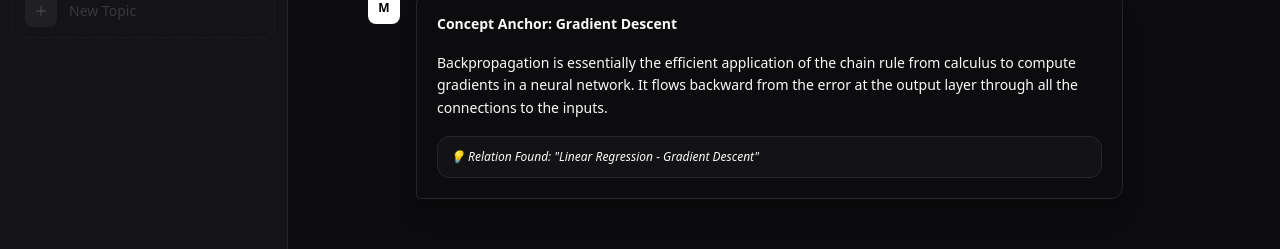
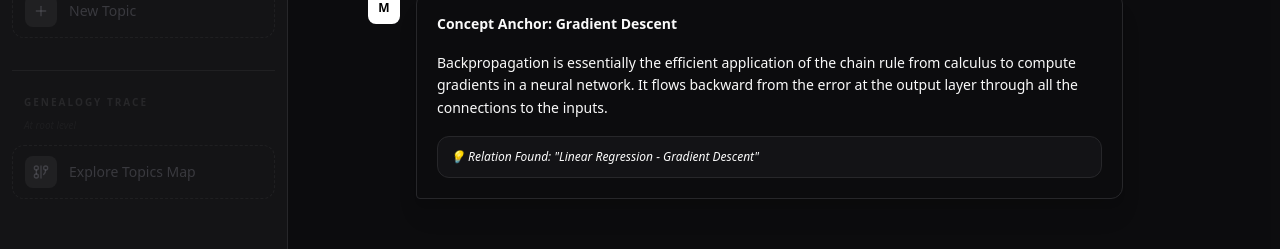
Before and after one commit to mugrichart/mindmap, a Next.js app in the folder client/: page /chats in a window 1280 px wide. Shown: the part 191-440 px from the top of the page. Built offline with nearby package versions, Linux system fonts and the light colour scheme.

Commit message:
feat(sidebar): add topics map

```diff
--- a/client/src/app/chats/page.tsx
+++ b/client/src/app/chats/page.tsx
@@ -3,14 +3,71 @@
 import { useState } from "react";
 import Sidebar from "@/components/Sidebar";
 import ChatInterface from "@/components/ChatInterface";
+import TopicsMap from "@/components/TopicsMap";
+import { MOCK_DATA } from "@/lib/data";
 
 export default function ChatPage() {
     const [sidebarOpen, setSidebarOpen] = useState(true);
+    const [navigationStack, setNavigationStack] = useState<any[]>([]);
+    const [isMapOpen, setIsMapOpen] = useState(false);
+
+    const handleFolderClick = (node: any) => {
+        setNavigationStack([...navigationStack, node]);
+    };
+
+    const handleBack = () => {
+        setNavigationStack(navigationStack.slice(0, -1));
+    };
+
+    const handleSetStack = (newStack: any[]) => {
+        setNavigationStack(newStack);
+    };
+
+    const handleMapNavigate = (newStack: any[]) => {
+        setNavigationStack(newStack);
+        setIsMapOpen(false);
+    };
 
     return (
-        <div className="flex bg-background h-screen overflow-hidden text-foreground selection:bg-primary/30">
-            <Sidebar isOpen={sidebarOpen} />
+        <div className="flex bg-background h-screen overflow-hidden text-foreground selection:bg-primary/30 relative">
+            <Sidebar
+                isOpen={sidebarOpen}
+                navigationStack={navigationStack}
+                onFolderClick={handleFolderClick}
+                onBack={handleBack}
+                onSetStack={handleSetStack}
+                onShowMap={() => setIsMapOpen(true)}
+            />
             <ChatInterface onToggleSidebar={() => setSidebarOpen(!sidebarOpen)} />
+
+            {isMapOpen && (
+                <div className="fixed inset-0 z-50 bg-background/95 backdrop-blur-2xl flex items-center justify-center p-6 sm:p-12 animate-in fade-in duration-300">
+                    <div className="bg-card w-full h-full rounded-[2.5rem] border border-secondary shadow-[0_0_80px_rgba(0,0,0,0.5)] relative overflow-hidden flex flex-col scale-in-center animate-in duration-500">
+                        <div className="p-10 border-b border-white/5 flex items-center justify-between">
+                            <div>
+                                <h2 className="text-3xl font-bold text-heading tracking-tight">Topics map</h2>
+                                <p className="text-[10px] text-foreground/40 uppercase tracking-[0.3em] font-bold mt-2">Spatial Knowledge genealogy</p>
+                            </div>
+                            <button
+                                onClick={() => setIsMapOpen(false)}
+                                className="px-8 py-3 rounded-full bg-white text-black font-bold text-sm hover:scale-105 active:scale-95 transition-all shadow-xl"
+                            >
+                                Resume Mapping
+                            </button>
+                        </div>
+                        <div className="flex-1 overflow-auto custom-scrollbar">
+                            <TopicsMap
+                                data={MOCK_DATA}
+                                currentStack={navigationStack}
+                                onNavigate={handleMapNavigate}
+                            />
+                        </div>
+                        <div className="p-6 bg-white/2 border-t border-white/5 flex justify-center italic text-[10px] text-foreground/30 uppercase tracking-widest font-medium">
+                            Click any node to navigate instantly
+                        </div>
+                    </div>
+                </div>
+            )}
         </div>
     );
 }
--- a/client/src/components/Sidebar.tsx
+++ b/client/src/components/Sidebar.tsx
@@ -1,76 +1,35 @@
 "use client";
 
 import { useState } from "react";
-import { ChevronRight, Folder, MessageSquare, Plus } from "lucide-react";
+import { ChevronRight, Folder, MessageSquare, Plus, GitGraph } from "lucide-react";
 
-interface Node {
-    id: string;
-    label: string;
-    type: "folder" | "chat";
-    children?: Node[];
-}
-
-const MOCK_DATA: Node[] = [
-    {
-        id: "1",
-        label: "Artificial Intelligence",
-        type: "folder",
-        children: [
-            {
-                id: "1-1",
-                label: "Machine Learning",
-                type: "folder",
-                children: [
-                    { id: "1-1-1", label: "Supervised Learning", type: "chat" },
-                    { id: "1-1-2", label: "Unsupervised Learning", type: "chat" },
-                    {
-                        id: "1-1-3",
-                        label: "Neural Networks",
-                        type: "folder",
-                        children: [
-                            { id: "1-1-3-1", label: "Backpropagation", type: "chat" },
-                            { id: "1-1-3-2", label: "Transformers", type: "chat" }
-                        ]
-                    }
-                ]
-            },
-            { id: "1-2", label: "Natural Language Processing", type: "chat" }
-        ]
-    },
-    {
-        id: "2",
-        label: "Economics",
-        type: "folder",
-        children: [
-            {
-                id: "2-1",
-                label: "Microeconomics",
-                type: "folder",
-                children: [
-                    { id: "2-1-1", label: "Supply and Demand", type: "chat" },
-                    { id: "2-1-2", label: "Consumer Theory", type: "chat" }
-                ]
-            },
-            { id: "2-2", label: "Macroeconomics", type: "chat" }
-        ]
-    }
-];
+import { Node, MOCK_DATA } from "@/lib/data";
 
 interface SidebarProps {
     isOpen: boolean;
+    navigationStack: Node[];
+    onFolderClick: (node: Node) => void;
+    onBack: () => void;
+    onSetStack: (stack: Node[]) => void;
+    onShowMap: () => void;
 }
 
-export default function Sidebar({ isOpen }: SidebarProps) {
-    const [navigationStack, setNavigationStack] = useState<Node[]>([]);
-
+export default function Sidebar({
+    isOpen,
+    navigationStack,
+    onFolderClick,
+    onBack,
+    onSetStack,
+    onShowMap
+}: SidebarProps) {
     const handleFolderClick = (node: Node) => {
         if (node.type === "folder") {
-            setNavigationStack([...navigationStack, node]);
+            onFolderClick(node);
         }
     };
 
     const goBack = () => {
-        setNavigationStack(navigationStack.slice(0, -1));
+        onBack();
     };
 
     const currentLevel = navigationStack.length > 0
@@ -88,6 +47,7 @@ export default function Sidebar({ isOpen }: SidebarProps) {
         >
 
             <div className="flex-1 overflow-y-auto px-3 pt-6 space-y-1">
+
                 {/* Active Topic Indicator - Only show if in a sub-level */}
                 {navigationStack.length > 0 && (
                     <div className="px-3 py-4 mb-2 rounded-xl bg-secondary/20 border border-secondary transition-colors whitespace-nowrap">
@@ -141,6 +101,41 @@ export default function Sidebar({ isOpen }: SidebarProps) {
                             {navigationStack.length === 0 ? "New Topic" : "New Subtopic"}
                         </span>
                     </button>
+
+                    <div className="mt-8 pt-6 border-t border-white/5 space-y-3">
+                        <div className="px-3">
+                            <p className="text-[10px] font-bold text-foreground/20 uppercase tracking-[0.2em]">Genealogy Trace</p>
+                            {navigationStack.length > 0 ? (
+                                <div className="flex items-center gap-1 mt-2 flex-wrap max-w-full overflow-hidden">
+                                    {navigationStack.map((node, i) => (
+                                        <div key={node.id} className="flex items-center gap-1">
+                                            <span
+                                                className="text-[10px] text-foreground/30 hover:text-foreground/60 cursor-pointer transition-colors max-w-[80px] truncate"
+                                                onClick={() => onSetStack(navigationStack.slice(0, i + 1))}
+                                            >
+                                                {node.label}
+                                            </span>
+                                            {i < navigationStack.length - 1 && <ChevronRight size={10} className="text-foreground/20" />}
+                                        </div>
+                                    ))}
+                                </div>
+                            ) : (
+                                <p className="text-[10px] text-foreground/10 italic mt-2">At root level</p>
+                            )}
+                        </div>
+
+                        <button
+                            onClick={onShowMap}
+                            className="flex items-center gap-3 w-full px-3 py-2.5 rounded-xl hover:bg-white/5 transition-all group border border-dashed border-white/5 whitespace-nowrap"
+                        >
+                            <div className="p-2 rounded-lg bg-white/5 text-foreground/40 group-hover:text-primary transition-colors">
+                                <GitGraph size={16} />
+                            </div>
+                            <span className="text-sm font-medium text-foreground/40 group-hover:text-heading transition-colors">
+                                Explore Topics Map
+                            </span>
+                        </button>
+                    </div>
                 </div>
             </div>
 
--- /dev/null
+++ b/client/src/components/TopicsMap.tsx
@@ -0,0 +1,68 @@
+"use client";
+
+import React from "react";
+import { ChevronRight, Folder, MessageSquare } from "lucide-react";
+import { Node } from "@/lib/data";
+
+interface TopicsMapProps {
+    data: Node[];
+    currentStack: Node[];
+    onNavigate: (newStack: Node[]) => void;
+}
+
+export default function TopicsMap({ data, currentStack, onNavigate }: TopicsMapProps) {
+    const currentId = currentStack.length > 0 ? currentStack[currentStack.length - 1].id : null;
+
+    // Check if a node is in the current family line
+    const isInFamilyLine = (nodeId: string) => {
+        return currentStack.some(node => node.id === nodeId);
+    };
+
+    // Recursive component to render nodes
+    const renderNode = (node: Node, level: number = 0, path: Node[] = []) => {
+        // If stack is empty, we don't dim anything at the top level
+        const isCurrentLine = currentStack.length === 0 ? true : isInFamilyLine(node.id);
+        const isTarget = currentId === node.id;
+        const newPath = [...path, node];
+
+        return (
+            <div key={node.id} className="flex flex-col">
+                <button
+                    onClick={() => onNavigate(newPath)}
+                    className={`flex items-center gap-3 p-3 rounded-2xl transition-all border outline-none text-left w-fit
+                        ${isCurrentLine
+                            ? 'bg-primary/5 border-primary/20 text-heading shadow-[0_0_20px_rgba(250,250,250,0.05)] cursor-pointer'
+                            : 'opacity-20 hover:opacity-40 border-transparent text-foreground cursor-pointer'
+                        }
+                        ${isTarget ? 'ring-1 ring-primary' : ''}
+                    `}
+                >
+                    <div className={`p-2 rounded-lg ${node.type === 'folder' ? 'bg-secondary/20 text-secondary' : 'bg-primary/10 text-primary'}`}>
+                        {node.type === 'folder' ? <Folder size={16} /> : <MessageSquare size={16} />}
+                    </div>
+                    <div className="flex flex-col">
+                        <span className="text-sm font-bold truncate max-w-[200px]">{node.label}</span>
+                        <span className="text-[10px] opacity-40 uppercase tracking-tighter font-medium">{node.type}</span>
+                    </div>
+                    {node.type === "folder" && node.children && node.children.length > 0 && (
+                        <ChevronRight size={14} className="ml-auto opacity-20" />
+                    )}
+                </button>
+
+                {node.children && node.children.length > 0 && (
+                    <div className="ml-8 mt-4 pl-8 border-l border-white/5 space-y-4">
+                        {node.children.map(child => renderNode(child, level + 1, newPath))}
+                    </div>
+                )}
+            </div>
+        );
+    };
+
+    return (
+        <div className="w-full flex justify-center py-12">
+            <div className="flex flex-col gap-8 max-w-4xl w-full">
+                {data.map(rootNode => renderNode(rootNode, 0, []))}
+            </div>
+        </div>
+    );
+}
--- /dev/null
+++ b/client/src/lib/data.ts
@@ -0,0 +1,54 @@
+"use client";
+
+export interface Node {
+    id: string;
+    label: string;
+    type: "folder" | "chat";
+    children?: Node[];
+}
+
+export const MOCK_DATA: Node[] = [
+    {
+        id: "1",
+        label: "Artificial Intelligence",
+        type: "folder",
+        children: [
+            {
+                id: "1-1",
+                label: "Machine Learning",
+                type: "folder",
+                children: [
+                    { id: "1-1-1", label: "Supervised Learning", type: "chat" },
+                    { id: "1-1-2", label: "Unsupervised Learning", type: "chat" },
+                    {
+                        id: "1-1-3",
+                        label: "Neural Networks",
+                        type: "folder",
+                        children: [
+                            { id: "1-1-3-1", label: "Backpropagation", type: "chat" },
+                            { id: "1-1-3-2", label: "Transformers", type: "chat" }
+                        ]
+                    }
+                ]
+            },
+            { id: "1-2", label: "Natural Language Processing", type: "chat" }
+        ]
+    },
+    {
+        id: "2",
+        label: "Economics",
+        type: "folder",
+        children: [
+            {
+                id: "2-1",
+                label: "Microeconomics",
+                type: "folder",
+                children: [
+                    { id: "2-1-1", label: "Supply and Demand", type: "chat" },
+                    { id: "2-1-2", label: "Consumer Theory", type: "chat" }
+                ]
+            },
+            { id: "2-2", label: "Macroeconomics", type: "chat" }
+        ]
+    }
+];
```
